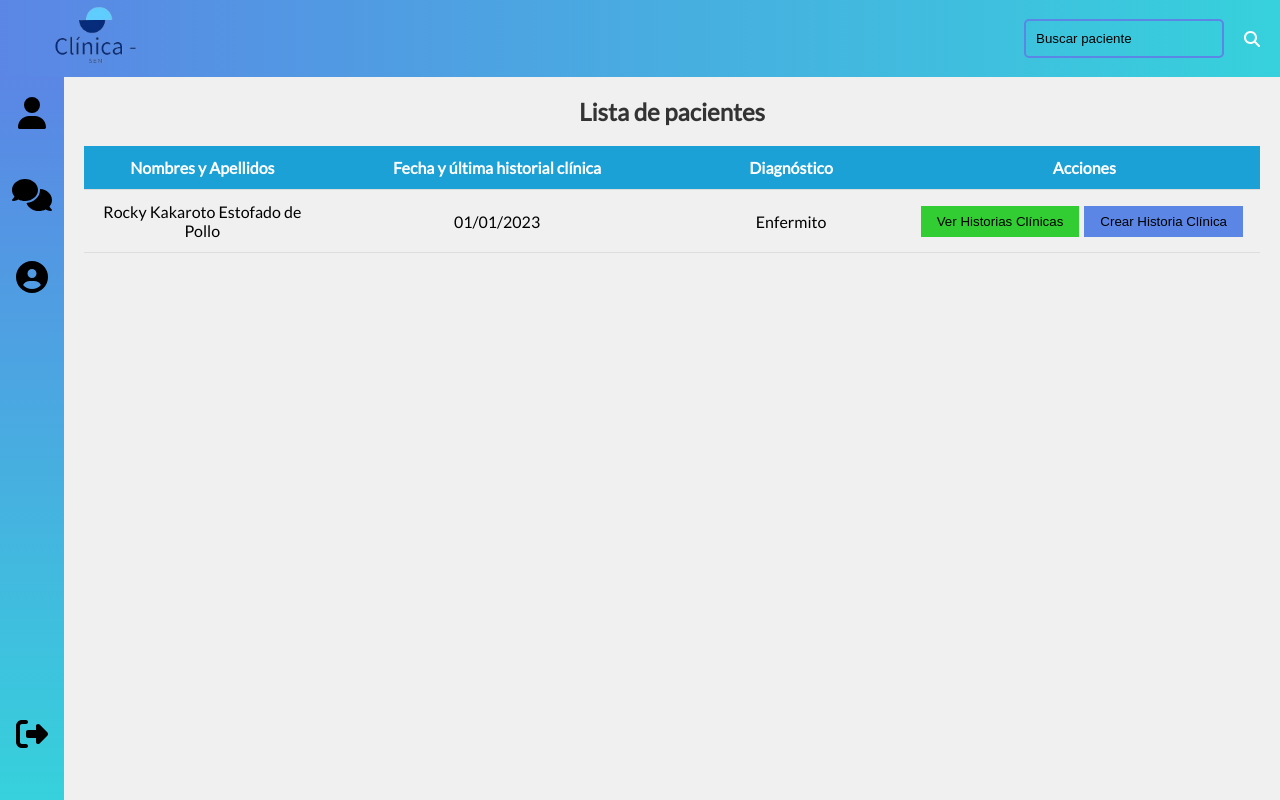
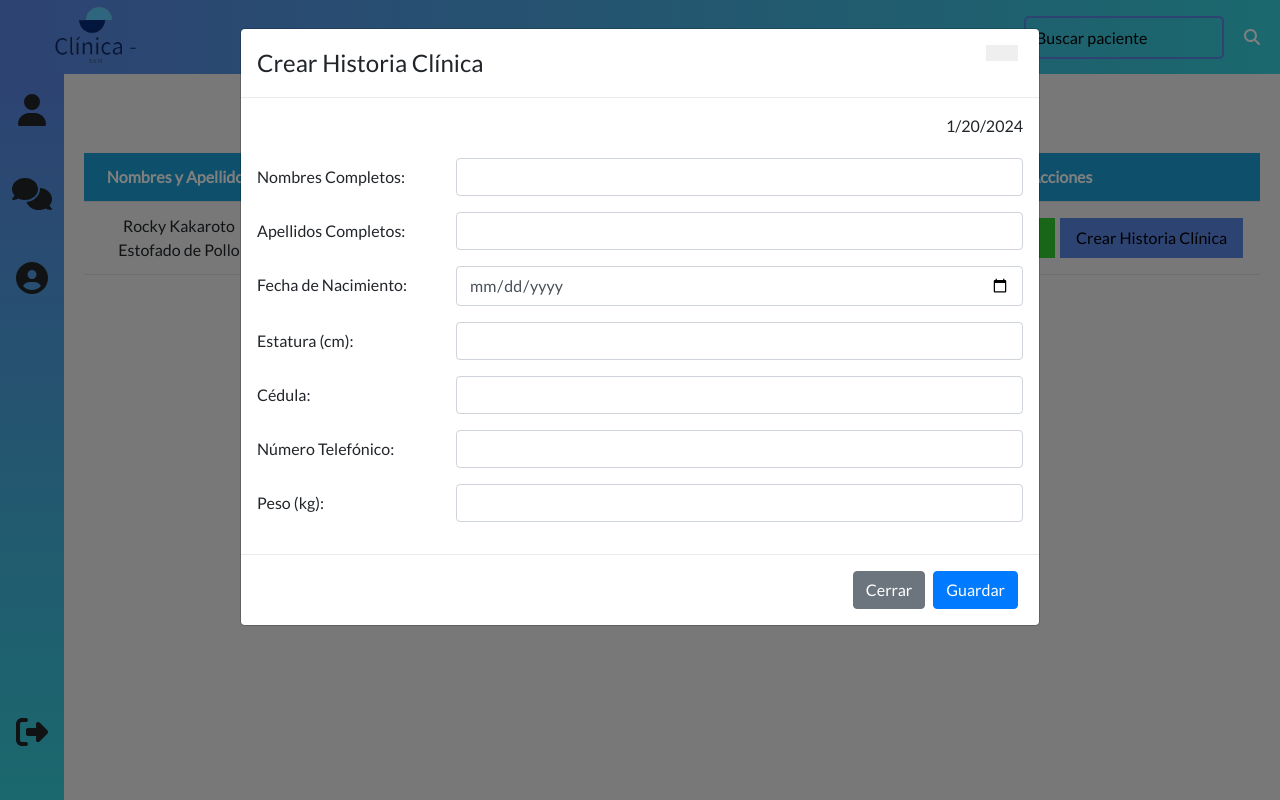
Before and after one commit to ErickRamirezO/Clinica-SEM, a React (Vite) app: page /lista-de-pacientes in a window 1280 px wide. Both pictures are taken after a click on the button "Crear Historia Clínica". Built offline with nearby package versions, Linux system fonts and the light colour scheme.

Commit message:
update Lista_paciente

```diff
--- a/index.html
+++ b/index.html
@@ -3,8 +3,12 @@
   <head>
     <meta charset="UTF-8" />
     <link rel="icon" type="image/png" href="/logo.png" />
-    <meta name="viewport" content="width=device-width, initial-scale=1.0" />
+    <meta name="viewport" content="width=device-width, initial-scale=1.0"
+      />
     <title>Clínica - SEM</title>
+    <!-- Bootstrap CSS -->
+    <link rel="stylesheet" href="https://maxcdn.bootstrapcdn.com/bootstrap/4.0.0/css/bootstrap.min.css" integrity="sha384-Gn5384xqQ1aoWXA+058RXPxPg6fy4IWvTNh0E263XmFcJlSAwiGgFAW/dAiS6JXm" crossorigin="anonymous">
+
   </head>
   <body>
     <div id="root"></div>
--- a/package.json
+++ b/package.json
@@ -24,8 +24,10 @@
     "@fortawesome/fontawesome-svg-core": "^6.5.1",
     "@fortawesome/free-solid-svg-icons": "^6.5.1",
     "@fortawesome/react-fontawesome": "^0.2.0",
+    "bootstrap": "^5.3.2",
     "express": "^4.18.2",
     "mongoose": "^8.0.2",
+    "react-bootstrap": "^2.10.0",
     "react-router": "^6.20.1",
     "react-router-dom": "^6.20.1"
   }
--- a/src/routes/Lista_paciente/Lista_paciente.jsx
+++ b/src/routes/Lista_paciente/Lista_paciente.jsx
@@ -1,4 +1,4 @@
-import React from "react";
+import React, { useState } from "react";
 import { FontAwesomeIcon } from "@fortawesome/react-fontawesome";
 import {
   faUser,
@@ -7,15 +7,26 @@ import {
   faSignOutAlt,
   faMagnifyingGlass,
 } from "@fortawesome/free-solid-svg-icons";
-import "./Lista_paciente.css"; // Agrega tu archivo CSS según sea necesario
+import { Modal, Button } from "react-bootstrap";
+import "./Lista_paciente.css";
 
 export default function Lista_paciente() {
+  const [showModal, setShowModal] = useState(false);
+
+  const handleModalOpen = () => {
+    setShowModal(true);
+  };
+
+  const handleModalClose = () => {
+    setShowModal(false);
+  };
+
   return (
     <div className="listaP">
       {/* Barra superior */}
       <div className="TopBar">
         <div className="logo">
-          <img src="/logo.png"></img>
+          <img src="/logo.png" alt="Logo"></img>
         </div>
         <div className="SearchContainer">
           <input type="text" placeholder="Buscar paciente" />
@@ -60,13 +71,87 @@ export default function Lista_paciente() {
                 <td>Enfermito</td>
                 <td>
                   <button id="btn1">Ver Historias Clínicas</button>
-                  <button id="btn2">Crear Historia Clínica</button>
+                  <button id="btn2" onClick={handleModalOpen}>
+                    Crear Historia Clínica
+                  </button>
                 </td>
               </tr>
             </tbody>
           </table>
         </div>
       </div>
+
+      {/* Modal para Crear Historia Clínica */}
+      <Modal show={showModal} onHide={handleModalClose} size="lg">
+        <Modal.Header closeButton>
+          <Modal.Title>Crear Historia Clínica</Modal.Title>
+        </Modal.Header>
+        <Modal.Body>
+          <div style={{ textAlign: "right", marginBottom: "20px" }}>
+            <p>{new Date().toLocaleDateString()}</p>
+          </div>
+          <form>
+            <div className="form-group row">
+              <label className="col-sm-3 col-form-label">
+                Nombres Completos:
+              </label>
+              <div className="col-sm-9">
+                <input type="text" className="form-control" />
+              </div>
+            </div>
+            <div className="form-group row">
+              <label className="col-sm-3 col-form-label">
+                Apellidos Completos:
+              </label>
+              <div className="col-sm-9">
+                <input type="text" className="form-control" />
+              </div>
+            </div>
+            <div className="form-group row">
+              <label className="col-sm-3 col-form-label">
+                Fecha de Nacimiento:
+              </label>
+              <div className="col-sm-9">
+                <input type="date" className="form-control" />
+              </div>
+            </div>
+            <div className="form-group row">
+              <label className="col-sm-3 col-form-label">Estatura (cm):</label>
+              <div className="col-sm-9">
+                <input type="number" className="form-control" />
+              </div>
+            </div>
+            <div className="form-group row">
+              <label className="col-sm-3 col-form-label">Cédula:</label>
+              <div className="col-sm-9">
+                <input type="number" className="form-control" />
+              </div>
+            </div>
+            <div className="form-group row">
+              <label className="col-sm-3 col-form-label">
+                Número Telefónico:
+              </label>
+              <div className="col-sm-9">
+                <input type="number" className="form-control" />
+              </div>
+            </div>
+            <div className="form-group row">
+              <label className="col-sm-3 col-form-label">Peso (kg):</label>
+              <div className="col-sm-9">
+                <input type="number" className="form-control" />
+              </div>
+            </div>
+          </form>
+        </Modal.Body>
+        <Modal.Footer>
+          <Button variant="secondary" onClick={handleModalClose}>
+            Cerrar
+          </Button>
+          <Button variant="primary" onClick={handleModalClose}>
+            Guardar
+          </Button>
+        </Modal.Footer>
+      </Modal>
     </div>
   );
 }
```
Also changed, not shown: 1 other file (tests, documents, lock files or other folders).
